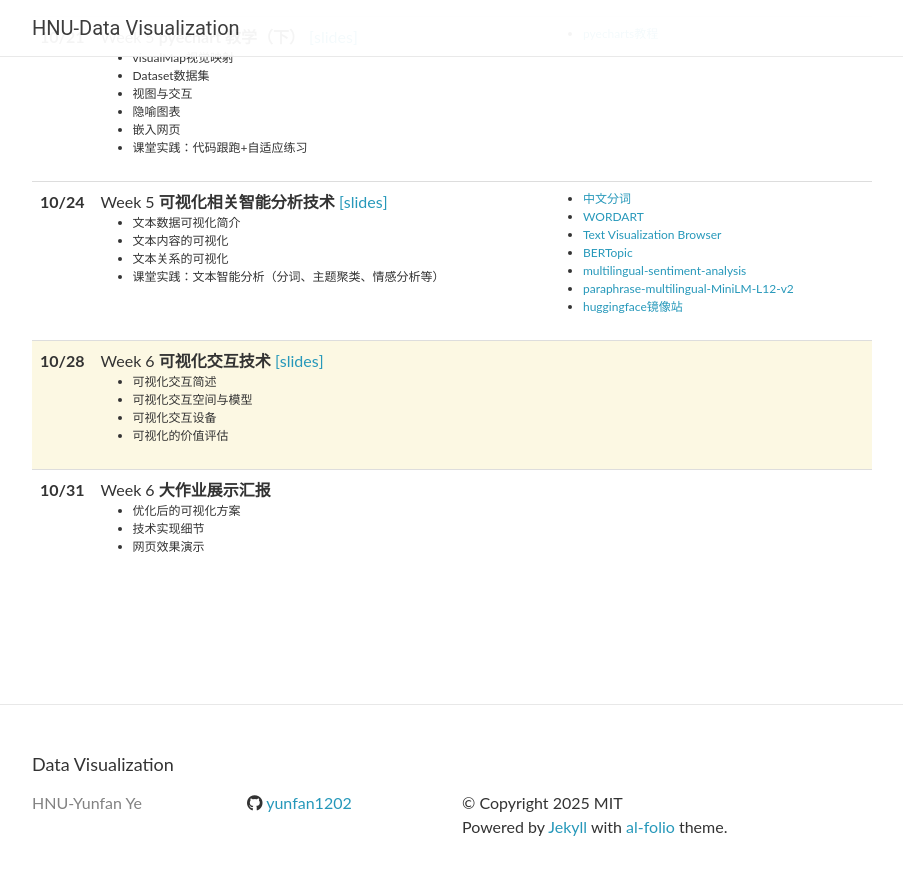
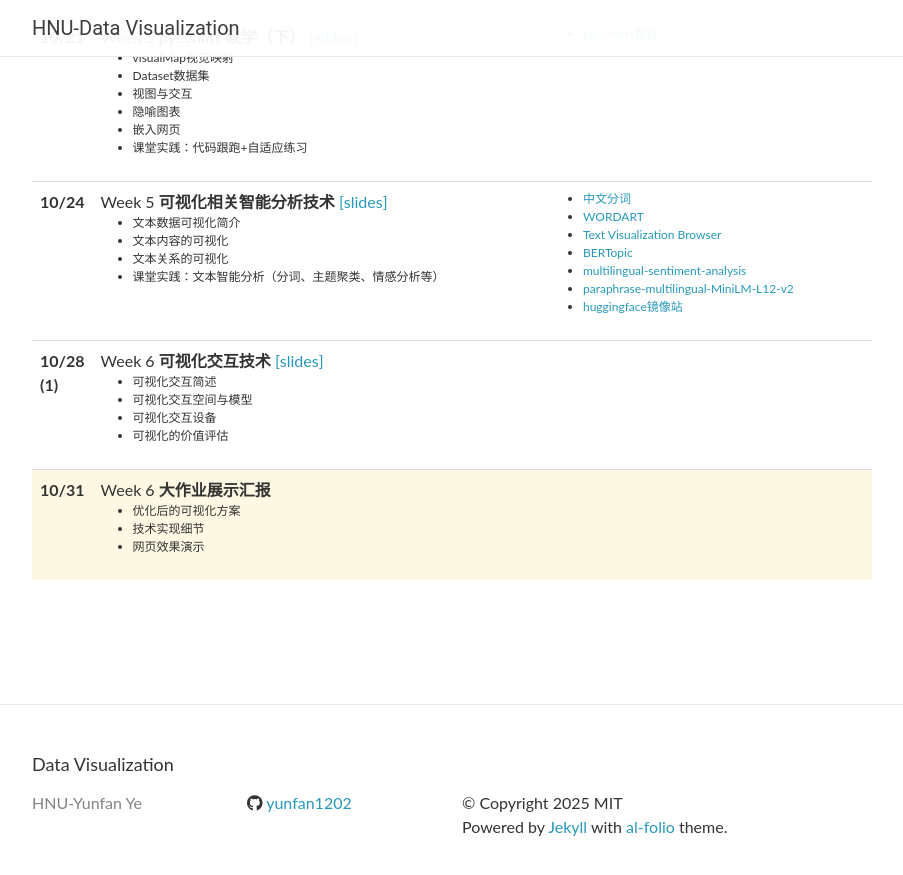
Before and after one commit to yunfan1202/data_visualization, a Jekyll site: the page built from fall2025/_pages/schedule.md, in a window 1280 px wide and 900 px high, scrolled down 1011 px. Shown: the top 875 px of the window, without its empty margins (188-1091 px from the left). Built offline with Jekyll 4.4.1, drawn with Linux system fonts in a browser that asks for light colours; nearby versions of some CDN libraries; comment, search, counter and statistics services are not loaded.

Commit message:
Update lectures_2025.yml

```diff
--- a/_data/lectures_2025.yml
+++ b/_data/lectures_2025.yml
@@ -111,7 +111,8 @@
     - <a href="https://huggingface.co/tabularisai/multilingual-sentiment-analysis">multilingual-sentiment-analysis</a> <br/>
     - <a href="https://huggingface.co/sentence-transformers/paraphrase-multilingual-MiniLM-L12-v2">paraphrase-multilingual-MiniLM-L12-v2</a> <br/>
     - <a href="https://hf-mirror.com/">huggingface镜像站</a> <br/>
-- date: 10/28
+
+- date: 10/28 (1)
   title: >
     Week 6 <b>时空数据可视化</b> <a href="8-时空数据可视化.pdf">[slides]</a>
   slides:
@@ -120,7 +121,8 @@
     - 地理型数据的可视化
     - 时变型数据的可视化
   readings:
-  - date: 10/28
+
+  - date: 10/28 (2)
   title: >
     Week 6 <b>可视化交互技术</b> <a href="9-可视化交互技术.pdf">[slides]</a>
   slides:
@@ -130,6 +132,7 @@
     - 可视化交互设备
     - 可视化的价值评估
   readings:
+
 - date: 10/31
   title: >
     Week 6 <b>大作业展示汇报</b>
```
